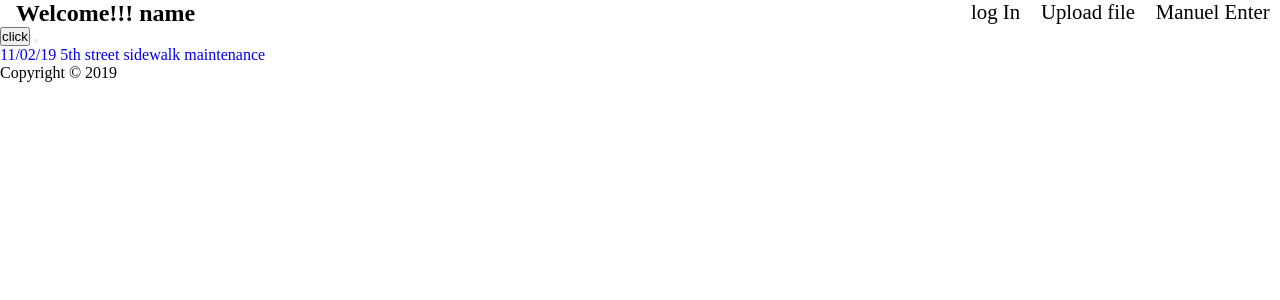
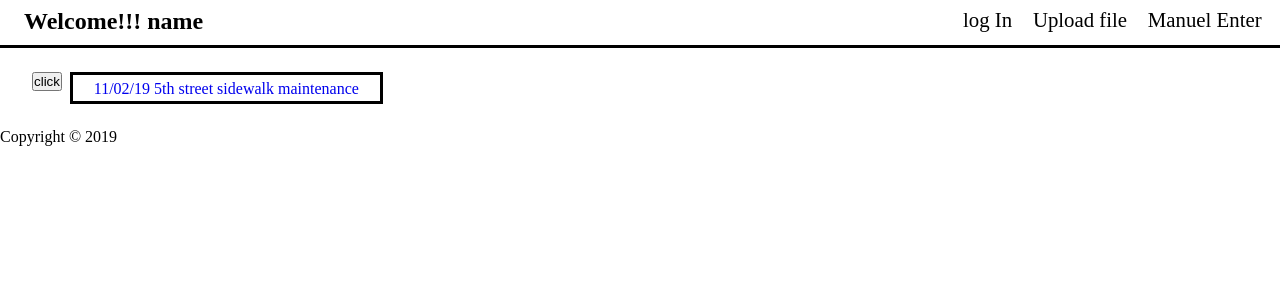
Before and after one commit to Jose-Velasco/hackathon2019archaea, a Django app: page / in a window 1280 px wide. Shown: the top 300 px of the page. Run offline with Django 3.2, Linux system fonts and the light colour scheme.

Commit message:
imporved index look, added alert styling

```diff
--- a/mainApp/Templates/index.html
+++ b/mainApp/Templates/index.html
@@ -10,7 +10,7 @@
         <div class="content-row">
             <div class="content-resolved-button">
                 <input type="submit" class="btn" value="click" name="remove-alert-btn">
-                <button onclick="resolveAlert({{ alert.id }});">
+                <!-- <button onclick="resolveAlert({{ alert.id }});"> -->
             </div>
             <div class="content-data"><a class="content-text" href="#">11/02/19 5th street sidewalk maintenance</a></div>
         </div>
--- a/mainApp/static/css/base.css
+++ b/mainApp/static/css/base.css
@@ -7,6 +7,11 @@
 .desktop-nav-container {
     display: flex;
     justify-content: space-between;
+    margin-bottom: 0.50em;
+    border-bottom: solid;
+    height: 3em;
+    padding: 0.5em;
+
 }
 
 .desktop-nav-header h1 {
--- a/mainApp/static/css/index.css
+++ b/mainApp/static/css/index.css
@@ -1,3 +1,27 @@
+.dashbord-wraper {
+    margin: 1.5em;
+}
+
 .content-data a {
     text-decoration: none;
 }
+
+.content-row {
+    display: flex;
+}
+
+.content-resolved-button {
+    margin-right: 0.5em;
+    margin-left: 0.5em;
+}
+
+.content-data {
+    border-style: solid;
+    width: auto;
+    height: 2em;
+    padding: 0.3em;
+}
+
+.content-text {
+    margin: 1em;
+}
```
